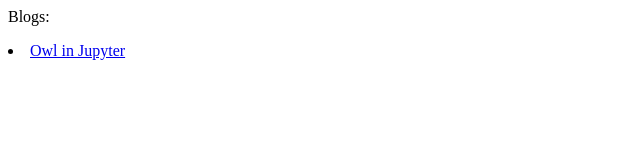
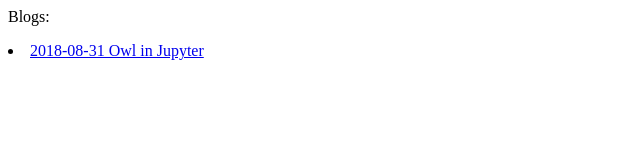
Before and after one commit to hnfmr/hnfmr.github.io, a plain HTML site: page index.html in a window 1280 px wide. Shown: the whole page, without its empty margins (0-640 px from the left). Drawn offline with Linux system fonts and the light colour scheme.

Commit message:
add date

```diff
--- a/index.html
+++ b/index.html
@@ -1,9 +1,9 @@
 <html>
 
 <body>
-  <p> Blogs:</p>
+  <p>Blogs:</p>
   <li>
-    <a href="https://hnfmr.github.io/2018-08-31-owl-jupyter.html">Owl in Jupyter</a>
+    <a href="https://hnfmr.github.io/2018-08-31-owl-jupyter.html">2018-08-31 Owl in Jupyter</a>
   </li>
 </body>
 
```
